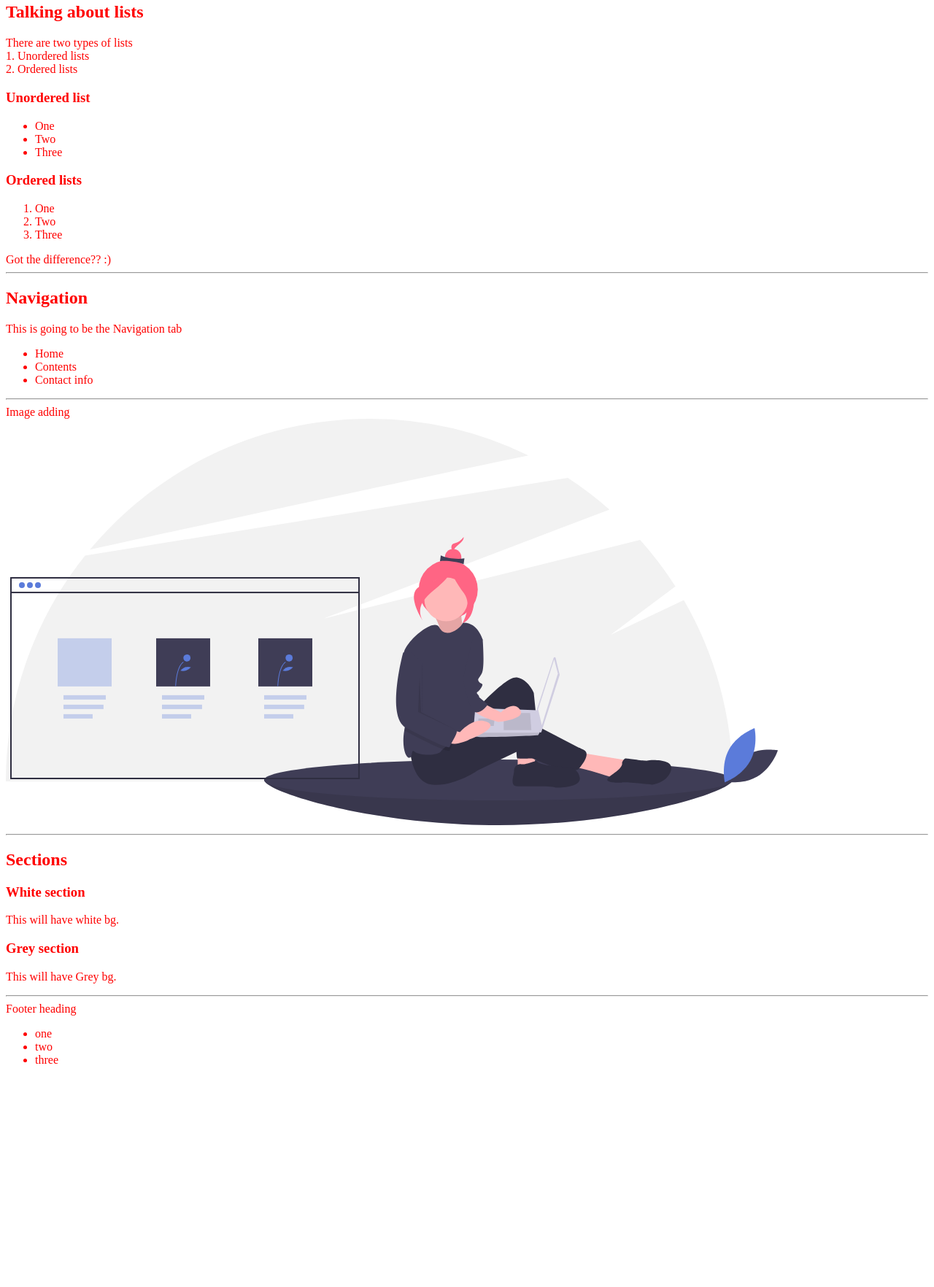
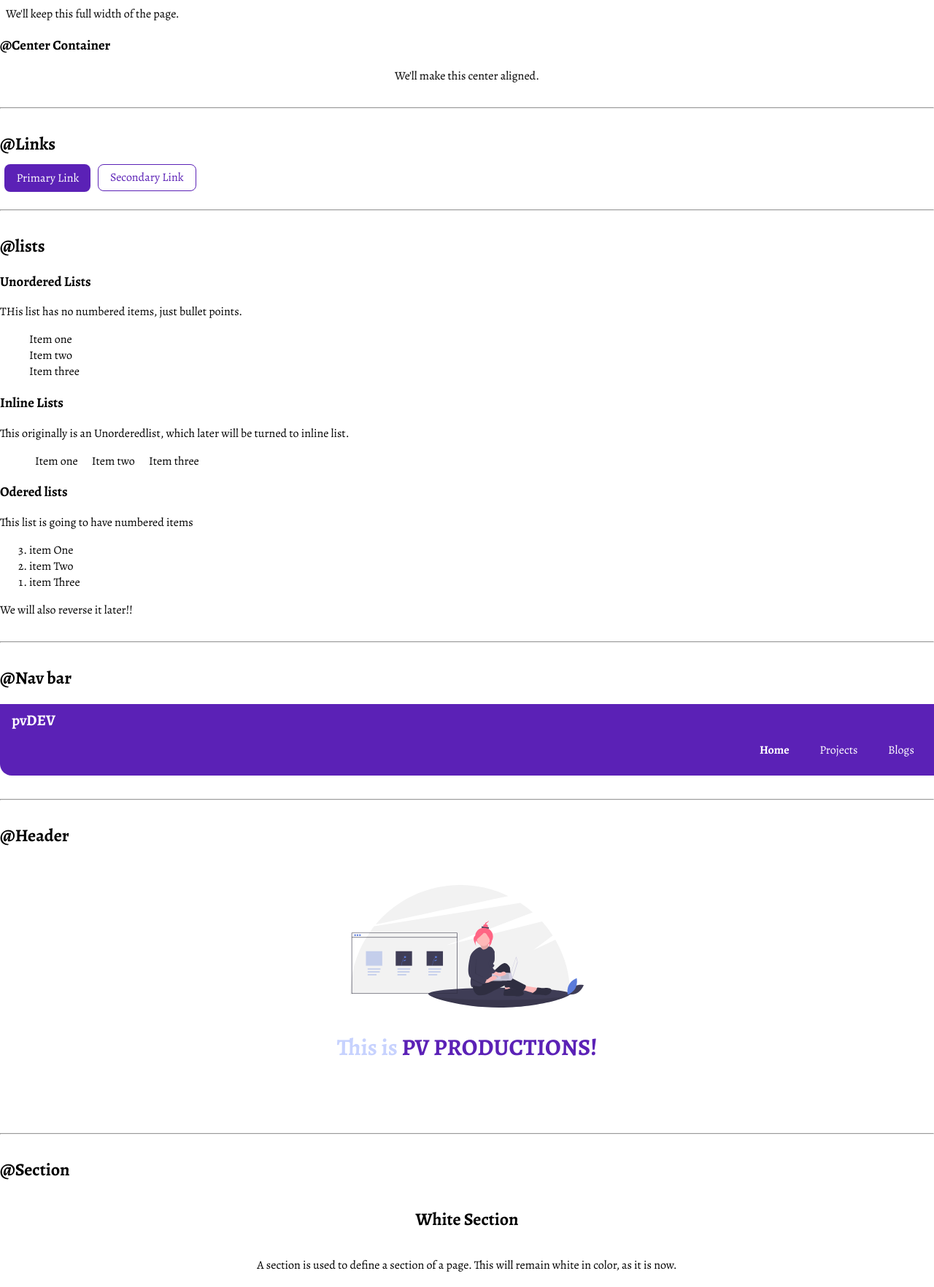
Before and after one commit to PrakharV10/Component_Designs, a plain HTML site: page index.html in a window 1280 px wide. Shown: the part 647-2411 px from the top of the page at 73% size. Before the commit the page ends 2125 px from the top, so only its background shows below. Drawn offline with nearby package versions, Linux system fonts and the light colour scheme.

Commit message:
Update : Completed Component designs

```diff
--- a/index.html
+++ b/index.html
@@ -3,81 +3,122 @@
 <head>
     <meta charset="UTF-8">
     <meta name="viewport" content="width=device-width, initial-scale=1.0">
-    <title>First HTML/CSS</title>
-    <link href = "styles.css" rel="stylesheet">
+    <title>PV Component Library</title>
+    <link href = "/styles.css" rel = "stylesheet" />
 </head>
 <body>
-    <h1>MY H1 HEADING!</h1>
-    <p>Good morning everyone, Im going to do a line break, by the hr tag.</p>
-    <hr>
-    <h1>1. Biggest heading </h1>
-    <h2>2. Smaller heading</h2>
-    <p>This is normal size text.This is free flowing!</p>
-    <small>Even smaller text using the 'small' tag.</small>
-    <hr>
-    <h2>Containers</h2>
-    <h3>Fluid container</h3>
-    <div>This is fluid container. <br> It will go full width of page.</div>
-    <h3>Center Container</h3>
-    <div>It will go to the given width and center content.</div>
-    <hr>
-    <h2>HyperLink</h2>
-    <div>My previously hosted <a href="https://valhalla10.netlify.app/">Website</a></div>
-    <hr>
-    <h2>Talking about lists</h2>
-    <p>There are two types of lists <br>
-    1. Unordered lists <br> 2. Ordered lists</p>
-    <h3>Unordered list</h3>
-    <ul>
-        <li>One</li>
-        <li>Two</li>
-        <li>Three</li>
-    </ul>
-    <h3>Ordered lists</h3>
-    <ol>
-        <li>One</li>
-        <li>Two</li>
-        <li>Three</li>
-    </ol>
-    <div>Got the difference?? :)</div>
+    <h1>Component Library</h1>
+    <p>I am creating this <strong>Component Library</strong>, from scratch. I will sleep after completing the code for this one.<br /> <br />
+    We can create better design by the help of this. <br /> <br />
+    After this I will add CSS file to beautify the page, and later I will create a portfolio using just HTML and CSS.</p>
     <hr>
 
-    <h2>Navigation</h2>
-    <nav>
-        <div>This is going to be the Navigation tab</div>
-        <ul>
-            <li>
-                Home
+    <h2>@typography</h2>
+    <h1>This is the biggest Heading H1</h1>
+    <h2>This is the secong biggest H2</h2>
+    <p>This is normal text writeen by the help of p tag, or the div tag.</p>
+    <small>This is small.</small>
+    <hr />
+
+    <h2>@Containers</h2>
+    <h3>@fluid containers</h3>
+    <div class = "container">We'll keep this full width of the page.</div>
+    <h3>@Center Container</h3>
+    <div class = "container container-center">We'll make this center aligned.</div>
+    <hr />
+
+    <h2>@Links</h2>
+    <div class = "link">
+        <a class = "link link--primary" href="Primary/">Primary Link</a>
+        <a class = "link link--secondary"href="Secondary/">Secondary Link</a>
+    </div>
+    <hr />
+
+     <h2>@lists</h2>
+     <h3>Unordered Lists</h3>
+     <p>THis list has no numbered items, just bullet points.</p>
+     <ul class = "non-bullet">
+         <li>Item one</li>
+         <li>Item two</li>
+         <li>Item three</li>
+     </ul>
+     <h3>Inline Lists</h3>
+     <p>This originally is an Unorderedlist, which later will be turned to inline list.</p>
+     <ul class = "non-bullet">
+        <li class = "list-inline">Item one</li>
+        <li class = "list-inline">Item two</li>
+        <li class = "list-inline">Item three</li>
+     </ul>
+     <h3>Odered lists</h3>
+     <p>This list is going to have numbered items</p>
+     <ol reversed>
+         <li>item One</li>
+         <li>item Two</li>
+         <li>item Three</li>
+    </ol>
+    <p>We will also reverse it later!!</p>
+    <hr />
+
+    <h2>@Nav bar</h2>
+    <nav class = "navigation container">
+        <div class = "nav-heading">pvDEV</div>
+        <ul class= "non-bullet nav-pills">
+            <li class  = "list-inline">
+                <a class= "link link-active" href="/">Home</a>
             </li>
-            <li>
-                Contents
+            <li class = "list-inline nav-pills">
+                <a class= "link" href="/">Projects</a>
             </li>
-            <li>
-                Contact info
+            <li class = "list-inline nav-pills">
+                <a class= "link" href="/">Blogs</a>
             </li>
         </ul>
     </nav>
-    <hr>
-    <header>Image adding</header>
-    <img src ="images/web-dev.svg" />
-    <hr>
-    <h2>Sections</h2>
+    <hr />
+
+    <h2>@Header</h2>
+    <header class = "hero">
+        <img class="hero-image" src = "images/web-dev.svg" />
+        <h3 class = "hero-caption">This is <span class = "hero-caption-inner">PV PRODUCTIONS!</span></h3>
+    </header>
+    <hr />
+
+    <h2>@Section</h2>
     <section>
-        <h3>White section</h3>
-        <p>This will have white bg.</p>
+        <div class = "section white-section">
+            <h1>White Section</h1>
+            <div class = "container-center">A section is used to define a section of a page. This will remain white in color, as it is now.</div>
+        </div>
     </section>
+
     <section>
-        <h3>Grey section</h3>
-        <p>This will have Grey bg.</p>
+        <div class = "section grey-section">
+            <h1>Off-White Section</h1>
+            <div class = "container-center">A section is used to define a section of a page. This will not remain white in color, rather it will have a greyish color in background.</div>
+        </div>
     </section>
-    <hr>
-    <footer>
-        <div>Footer heading</div>
+    <hr />
+
+    <h2>@Footer</h2>
+    <footer class = "footer">
+        <div class="footer-header">Put some header inside footer</div>
         <ul>
-            <li>one</li>
-            <li>two</li>
-            <li>three</li>
+            <li class = "list-inline ">
+                <a class="link" href = "/">GitHub</a>
+            </li>
+            <li class = "list-inline">
+                <a class="link" href = "/">LinkedIn</a>
+            </li>
+            <li class = "list-inline">
+                <a class="link" href = "/">Twitter</a>
+            </li>
         </ul>
     </footer>
+
+    <hr />
+
+
+
+
 </body>
 </html>
--- a/styles.css
+++ b/styles.css
@@ -1,3 +1,157 @@
-body  {
-    color:red
+/* @import url('https://fonts.googleapis.com/css2?family=Rubik:wght@300;400&display=swap');@import url('https://fonts.googleapis.com/css2?family=Rubik:wght@300;400;500&display=swap'); */
+
+@import url('https://fonts.googleapis.com/css2?family=Alegreya:wght@400;700&display=swap');
+
+body {
+    font-family: 'Alegreya', serif;
+    margin: 0px;
 }
+
+hr{
+    margin : 2rem 0rem;
+}
+
+:root {
+    --primary-color : #5B21B6;
+    --light-blue : #C7D2FE;
+}
+
+
+/** Containers **/
+
+.container {
+    padding-right: .5rem;
+    padding-left: .5rem;
+}
+.container-center{
+    width : 70%;
+    margin:auto;
+    text-align: center;
+}
+
+
+/* Buttons Links */
+
+.link{
+    text-decoration: none;
+    margin : .2rem;
+}
+
+.link--secondary{
+    color : var(--primary-color);
+    padding : 0.4rem 1rem;
+    border :.1rem solid;
+    border-radius : .5rem;
+    border-color: var(--primary-color);
+}
+.link--primary{
+    color : white;
+    padding : 0.5rem 1rem;
+    background-color : var(--primary-color);
+    border-radius: .5rem;
+}
+
+
+/* Lists */
+
+.non-bullet{
+    list-style: none;
+}
+
+.list-inline{
+    display: inline;
+    padding: 0rem 0.5rem;
+}
+
+
+/* Navigation Bar */
+
+.navigation{
+    background-color: var(--primary-color);
+    color : white;
+    padding: 0.5rem 1rem ;
+    border-bottom-left-radius: 1rem;
+}
+
+.nav-heading{
+    font-weight: bold;
+    font-size: 1.3rem;
+
+}
+.navigation .link{
+    color : white;
+    padding-left: 1rem;
+}
+
+.navigation .nav-pills{
+    text-align: right;
+}
+
+.link-active{
+    font-weight : bold;
+}
+
+
+/* Image */
+
+.hero{
+    padding : 2rem;
+}
+
+.hero-image{
+    max-width : 20rem;
+    display: block;
+    margin: auto;
+}
+
+.hero-caption{
+    text-align: center;
+    font-size: 2rem;
+    color : var(--light-blue);
+}
+
+.hero-caption-inner {
+    color: var(--primary-color);
+}
+
+
+/* Section Blocks */
+section h1{
+    padding : 1rem 0rem;
+    text-align: center;
+}
+
+.white-section{
+    padding: 0rem 1rem 1rem;
+}
+
+.grey-section{
+    background-color : var(--light-blue);
+    padding: 0rem 1rem 1rem;
+}
+
+
+/* Footer */
+.footer {
+    background-color: var(--primary-color);
+    padding : 1rem 0.5rem;
+    border-top-right-radius: 1rem;
+    color : white;
+}
+
+.footer-header{
+    padding-bottom: 1rem;
+    text-align: center;
+    padding-inline-start: 0px;
+}
+
+.footer .link{
+    color:white;
+}
+
+.footer ul{
+    margin : 0.2rem;
+    text-align: center;
+    padding-left: 0rem;
+    padding-inline-start: 0px;
+}
```
